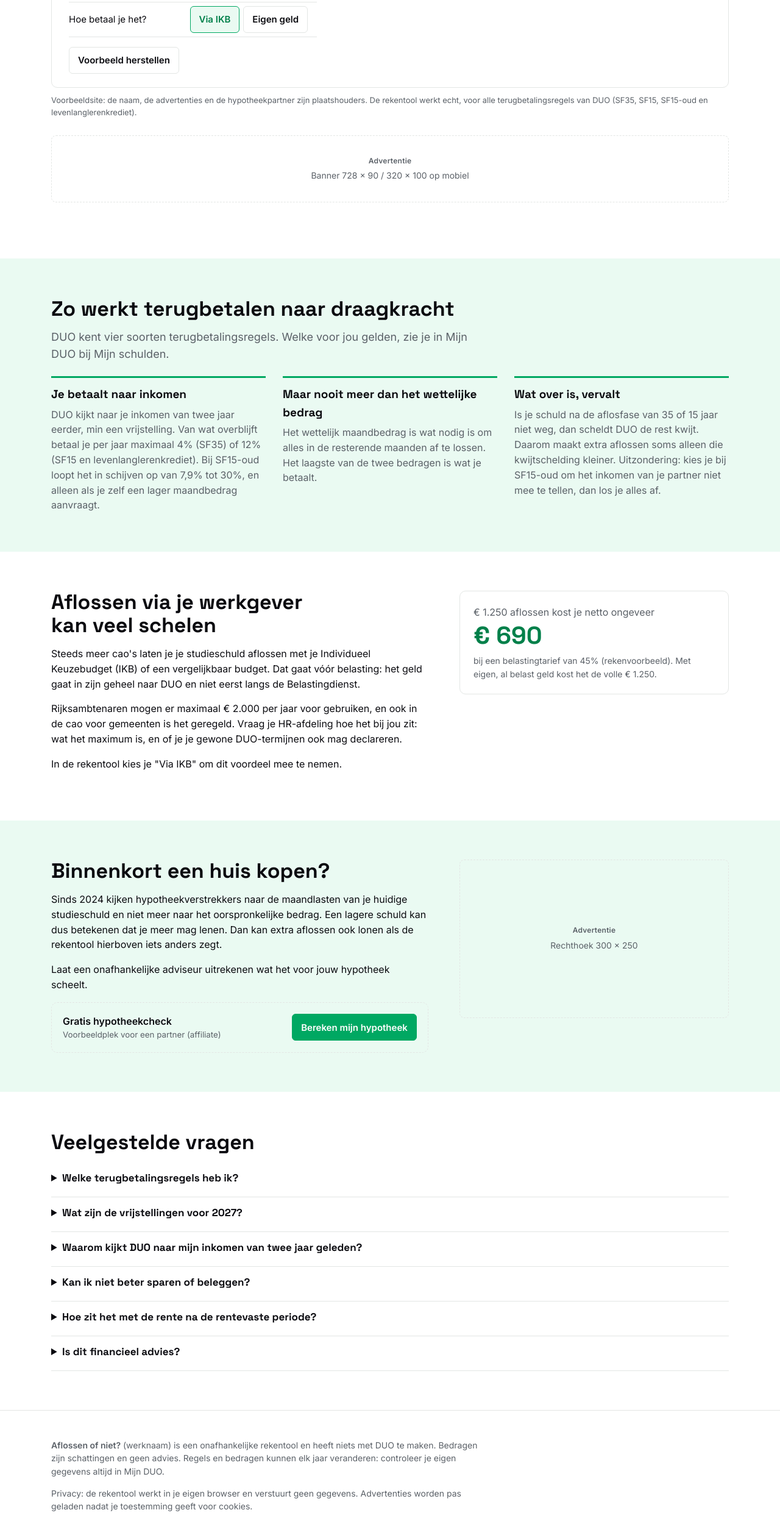
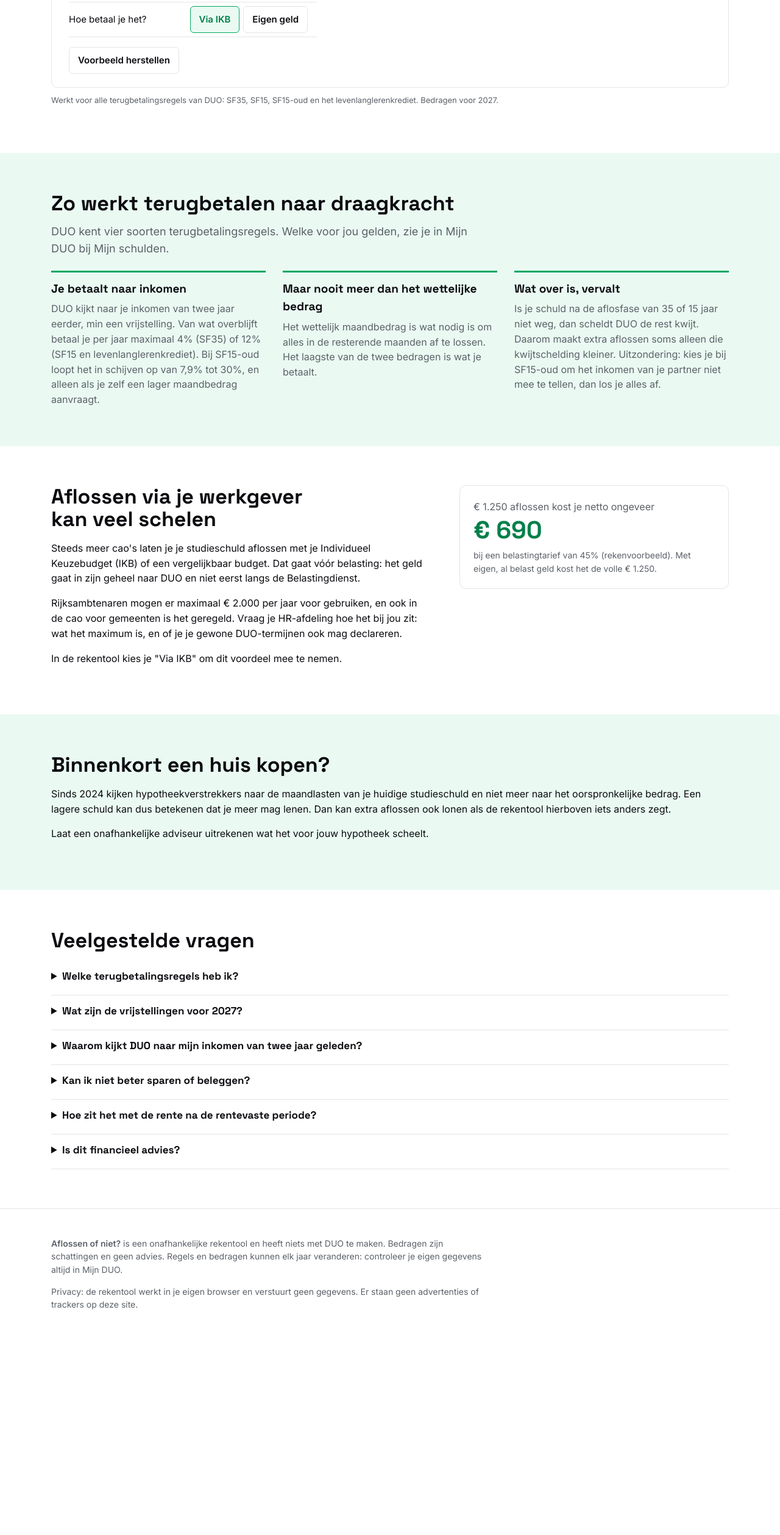
Before and after one commit to wuma1992/studieschuld-aflossen, a plain HTML site: page index.html in a window 1280 px wide. Shown: the part 1171-3689 px from the top of the page at 61% size. After the commit the page ends 3384 px from the top, so only its background shows below. Drawn offline with Linux system fonts and the light colour scheme.

Commit message:
Advertentievakken en partnerblok verbergen tot er advertenties zijn
Co-Authored-By: Claude Opus 5.5 <noreply@anthropic.com>
Claude-Session: https://claude.ai/code/session_015Qhoe4SL3YJCsmGGfCmpEA

```diff
--- a/index.html
+++ b/index.html
@@ -1,4 +1,5 @@
 <!DOCTYPE html>
+<!-- Advertenties en partnerblok aanzetten: voeg class="ads" toe aan <html> -->
 <html lang="nl">
 <head>
 <meta charset="utf-8">
@@ -80,6 +81,10 @@ summary{cursor:pointer;font:600 17px "Space Grotesk",sans-serif;min-height:28px}
 details p{color:var(--mute);margin:10px 0 0;max-width:70ch}
 footer{border-top:1px solid var(--line);padding:32px 0 48px;font-size:14px;color:var(--mute)}
 footer p{max-width:80ch}
+/* advertenties en partnerplekken staan uit tot <html class="ads"> */
+html:not(.ads) .ad,html:not(.ads) .partner,html:not(.ads) .ads-on{display:none}
+html.ads .ads-off{display:none}
+html:not(.ads) #hypotheek .split{grid-template-columns:minmax(0,1fr)}
 </style>
 </head>
 <body>
@@ -127,7 +132,7 @@ footer p{max-width:80ch}
 <div class="legend"><span><i style="background:var(--ink)"></i>Schuld zonder extra</span><span><i style="background:var(--green)"></i>Schuld met extra</span></div>
 </div>
 </div>
-<p class="demo">Voorbeeldsite: de naam, de advertenties en de hypotheekpartner zijn plaatshouders. De rekentool werkt echt, voor alle terugbetalingsregels van DUO (SF35, SF15, SF15-oud en levenlanglerenkrediet).</p>
+<p class="demo">Werkt voor alle terugbetalingsregels van DUO: SF35, SF15, SF15-oud en het levenlanglerenkrediet. Bedragen voor 2027.</p>
 
 <div class="ad"><div><b>Advertentie</b>Banner 728 × 90 / 320 × 100 op mobiel</div></div>
 </div></section>
@@ -178,8 +183,8 @@ footer p{max-width:80ch}
 </main>
 
 <footer><div class="wrap">
-<p><strong>Aflossen of niet?</strong> (werknaam) is een onafhankelijke rekentool en heeft niets met DUO te maken. Bedragen zijn schattingen en geen advies. Regels en bedragen kunnen elk jaar veranderen: controleer je eigen gegevens altijd in Mijn DUO.</p>
-<p>Privacy: de rekentool werkt in je eigen browser en verstuurt geen gegevens. Advertenties worden pas geladen nadat je toestemming geeft voor cookies.</p>
+<p><strong>Aflossen of niet?</strong> is een onafhankelijke rekentool en heeft niets met DUO te maken. Bedragen zijn schattingen en geen advies. Regels en bedragen kunnen elk jaar veranderen: controleer je eigen gegevens altijd in Mijn DUO.</p>
+<p>Privacy: de rekentool werkt in je eigen browser en verstuurt geen gegevens. <span class="ads-off">Er staan geen advertenties of trackers op deze site.</span><span class="ads-on">Advertenties worden pas geladen nadat je toestemming geeft voor cookies.</span></p>
 </div></footer>
 
 <script>
```
Also changed, not shown: 1 other file.
